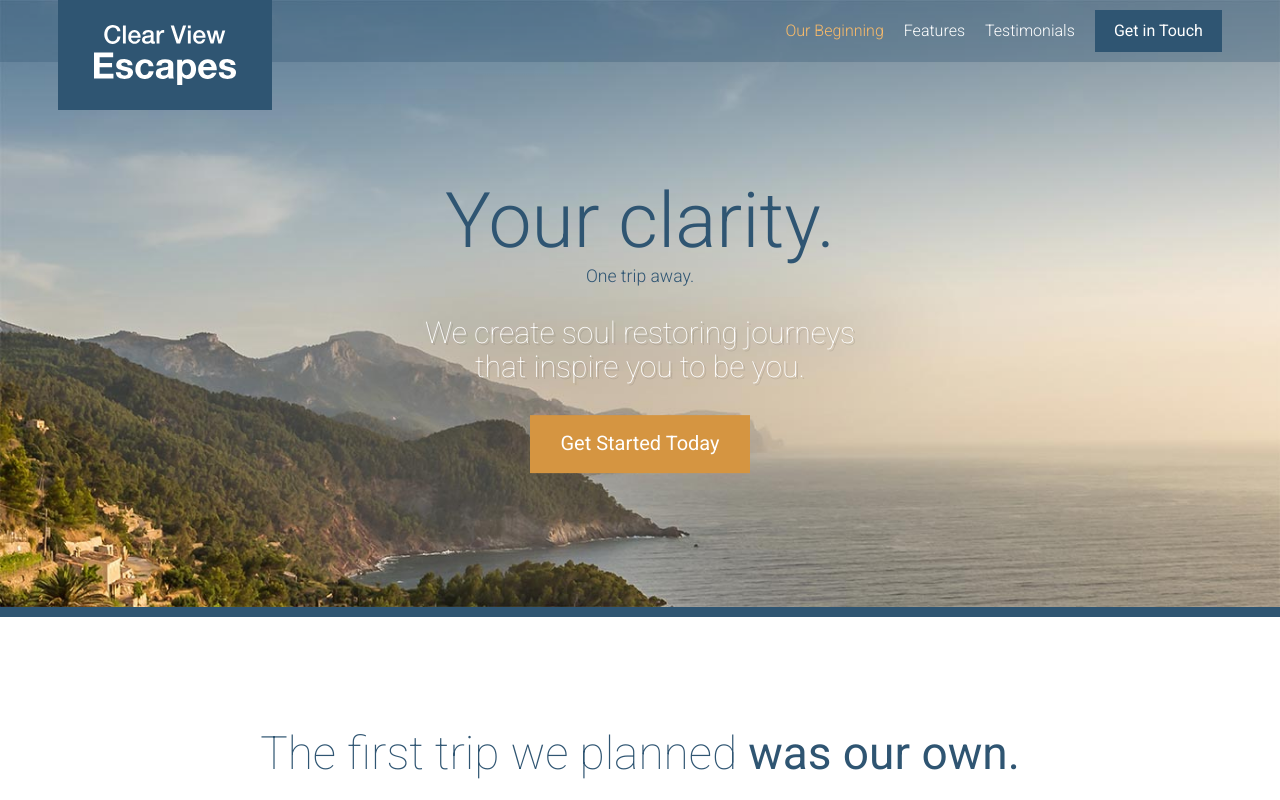
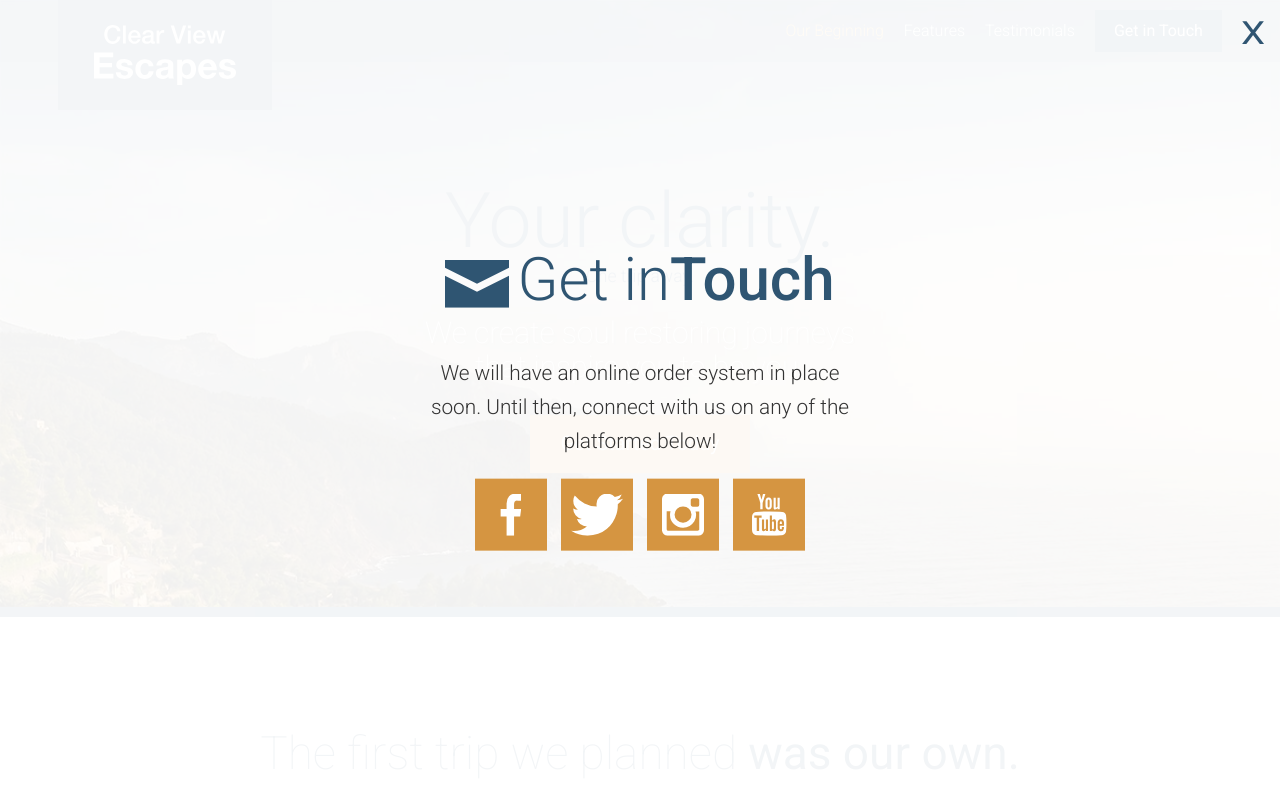
Before and after one commit to HojaJ/travel, a website: page app/index.html in a window 1280 px wide. Both pictures are taken after a click on the link "Get Started Today". Shown: the top 800 px of the page. Drawn offline with Linux system fonts and the light colour scheme.

Commit message:
Complited modal overlay

```diff
--- a/app/assets/scripts/App.js
+++ b/app/assets/scripts/App.js
@@ -2,8 +2,11 @@ import MobileMenu from './modules/MobileMenu.js';
 import RevealOnScroll from './modules/RevealOnScroll.js';
 import $ from 'jquery';
 import StickyHeader from './modules/StickyHeader.js';
+import Modal from './modules/Modal.js';
 
 var mobileMenu = new MobileMenu();
 new RevealOnScroll($('.feature-item'), '85%');
 new RevealOnScroll($('.testimonial'), '60%');
 var stickyHeader = new StickyHeader();
+
+var modal  = new Modal();
--- /dev/null
+++ b/app/assets/styles/modules/_modal.css
@@ -0,0 +1,48 @@
+.modal{
+	position: fixed;
+	z-index: 5;
+	background-color: rgba(255,255,255,0.94);
+	top: 0;
+	bottom: 0;
+	left: 0;
+	right: 0;
+	opacity: 0;
+	visibility: hidden;
+	transform: scale(1.2);
+	transition: all 0.3s ease-out;
+
+	&--is-visible{
+		opacity: 1;
+		visibility: visible;
+		transform: scale(1);
+	}
+
+	&__inner{
+		position: absolute;
+		width: 100%;
+		top: 50%;
+		transform: translateY(-50%);
+	}
+
+	&__description{
+		text-align: center;
+		font-size: 1.3rem;
+		font-weight: 300;
+		line-height: 1.65;
+	}
+
+	&__close{
+		position: absolute;
+		top: 15px;
+		right: 15px;
+		font-size: 2rem;
+		transform: scaleX(1.2);
+		transform-origin: 100% 0;
+		color: $mainBlue;
+		cursor: pointer;
+
+		&:hover{
+			color: $mainOrange;
+		}
+	}
+}
--- a/app/assets/styles/modules/_section_title.css
+++ b/app/assets/styles/modules/_section_title.css
@@ -12,6 +12,10 @@
 	}
 	&--blue {
 		color: $mainBlue;
+	}
+	&--less-margin{
+		margin-bottom: 1.3rem;
+		margin-top: 0;
 	}
 
 	&__icon {
--- /dev/null
+++ b/app/assets/styles/modules/_social-icons.css
@@ -0,0 +1,24 @@
+.social-icons{
+	text-align: center;
+
+	&__icon{
+		background-color: $mainOrange;
+		display: inline-block;
+		margin: 0 5px 5px 5px;
+		width: 33%;
+		height: 72px;
+		position: relative;
+		@mixin atSmall{
+			width: 72px;
+			margin: 0 5px;
+		}
+
+		.icon{
+			display: block;
+			position: absolute;
+			top: 50%;
+			left: 50%;
+			transform: translate(-50%, -50%);
+		}
+	}
+}
--- a/app/assets/styles/modules/_wrapper.css
+++ b/app/assets/styles/modules/_wrapper.css
@@ -8,6 +8,10 @@
 
 	&--medium{
 		max-width: 976px;
+	}
+
+	&--narrow {
+		max-width: 470px;
 	}
 
 	&--no-padding-until-medium{
--- a/app/assets/styles/styles.css
+++ b/app/assets/styles/styles.css
@@ -17,3 +17,5 @@
 @import url('modules/_site-header');
 @import url('modules/_primary-nav');
 @import url('modules/_reveal-item');
+@import url('modules/_modal');
+@import url('modules/_social-icons');
--- a/app/index.html
+++ b/app/index.html
@@ -19,7 +19,7 @@
       </div>
      <div class="site-header__menu-content">
         <div class="site-header__btn-container">
-          <a href="#" class="btn">Get in Touch</a>
+          <a href="#" class="btn open-modal">Get in Touch</a>
         </div>
         <nav class="primary-nav primary-nav--pull-right">
           <ul>
@@ -45,7 +45,7 @@
         <h1 class="large-hero__title">Your clarity.</h1>
         <h2 class="large-hero__subtitle">One trip away.</h2>
         <p class="large-hero__description">We create soul restoring journeys that inspire you to be you.</p>
-        <p><a href="#" class="btn btn--orange btn--large">Get Started Today</a></p>
+        <p><a href="#" class="btn btn--orange btn--large open-modal">Get Started Today</a></p>
       </div>
     </div>
 
@@ -156,9 +156,26 @@
 
   <footer class="site-footer">
     <div class="wrapper">
-      <p><span class="site-footer__text">Copyright &copy; 2016 Clear View Escapes. All rights reserved.</span> <a href="#" class="btn btn--orange">Get in Touch</a></p>
+      <p><span class="site-footer__text">Copyright &copy; 2016 Clear View Escapes. All rights reserved.</span> <a href="#" class="btn btn--orange open-modal">Get in Touch</a></p>
     </div>
   </footer>
+
+  <div class="modal">
+    <div class="modal__inner">
+      <h2 class="section-title section-title--blue section-title--less-margin"><span class="icon icon--mail section-title__icon"></span>Get in<strong>Touch</strong></h2>
+      <div class="wrapper wrapper--narrow">
+        <p class="modal__description">We will have an online order system in place soon. Until then, connect with us on any of the platforms below!</p>
+      </div>
+      <div class="social-icons">
+        <a href="#" class="social-icons__icon"><span class="icon icon--facebook"></span></a>
+        <a href="#" class="social-icons__icon"><span class="icon icon--twitter"></span></a>
+        <a href="#" class="social-icons__icon"><span class="icon icon--instagram"></span></a>
+        <a href="#" class="social-icons__icon"><span class="icon icon--youtube"></span></a>
+      </div>
+    </div>
+    <div class="modal__close">X</div>
+  </div>
+
   <script src="/temp/scripts/App.js"></script>
 </body>
 </html>
--- a/app/temp/styles/styles.css
+++ b/app/temp/styles/styles.css
@@ -465,6 +465,10 @@ a {
 		max-width: 976px;
 	}
 
+.wrapper--narrow {
+		max-width: 470px;
+	}
+
 .wrapper--no-padding-until-medium{
 		 padding-left: 0;
 		 padding-right: 0;
@@ -758,6 +762,11 @@ a {
 
 .section-title--blue {
 		color: #2f5572;
+	}
+
+.section-title--less-margin{
+		margin-bottom: 1.3rem;
+		margin-top: 0;
 	}
 
 .section-title__icon {
@@ -1231,3 +1240,87 @@ Instead edit gulp/templates/sprite*/
 		-webkit-transform: scale(1);
 		        transform: scale(1);
 	}
+
+.modal{
+	position: fixed;
+	z-index: 5;
+	background-color: rgba(255,255,255,0.94);
+	top: 0;
+	bottom: 0;
+	left: 0;
+	right: 0;
+	opacity: 0;
+	visibility: hidden;
+	-webkit-transform: scale(1.2);
+	        transform: scale(1.2);
+	transition: all 0.3s ease-out;
+}
+
+.modal--is-visible{
+		opacity: 1;
+		visibility: visible;
+		-webkit-transform: scale(1);
+		        transform: scale(1);
+	}
+
+.modal__inner{
+		position: absolute;
+		width: 100%;
+		top: 50%;
+		-webkit-transform: translateY(-50%);
+		        transform: translateY(-50%);
+	}
+
+.modal__description{
+		text-align: center;
+		font-size: 1.3rem;
+		font-weight: 300;
+		line-height: 1.65;
+	}
+
+.modal__close{
+		position: absolute;
+		top: 15px;
+		right: 15px;
+		font-size: 2rem;
+		-webkit-transform: scaleX(1.2);
+		        transform: scaleX(1.2);
+		-webkit-transform-origin: 100% 0;
+		        transform-origin: 100% 0;
+		color: #2f5572;
+		cursor: pointer;
+	}
+
+.modal__close:hover{
+			color: #d59541;
+		}
+
+.social-icons{
+	text-align: center;
+}
+
+.social-icons__icon{
+		background-color: #d59541;
+		display: inline-block;
+		margin: 0 5px 5px 5px;
+		width: 33%;
+		height: 72px;
+		position: relative;
+	}
+
+@media (min-width: 530px) {
+
+.social-icons__icon{
+			width: 72px;
+			margin: 0 5px
+	}
+	}
+
+.social-icons__icon .icon{
+			display: block;
+			position: absolute;
+			top: 50%;
+			left: 50%;
+			-webkit-transform: translate(-50%, -50%);
+			        transform: translate(-50%, -50%);
+		}
```
Also changed, not shown: app/assets/scripts/modules/Modal.js (added, +38 -0 lines), app/temp/scripts/App.js.
